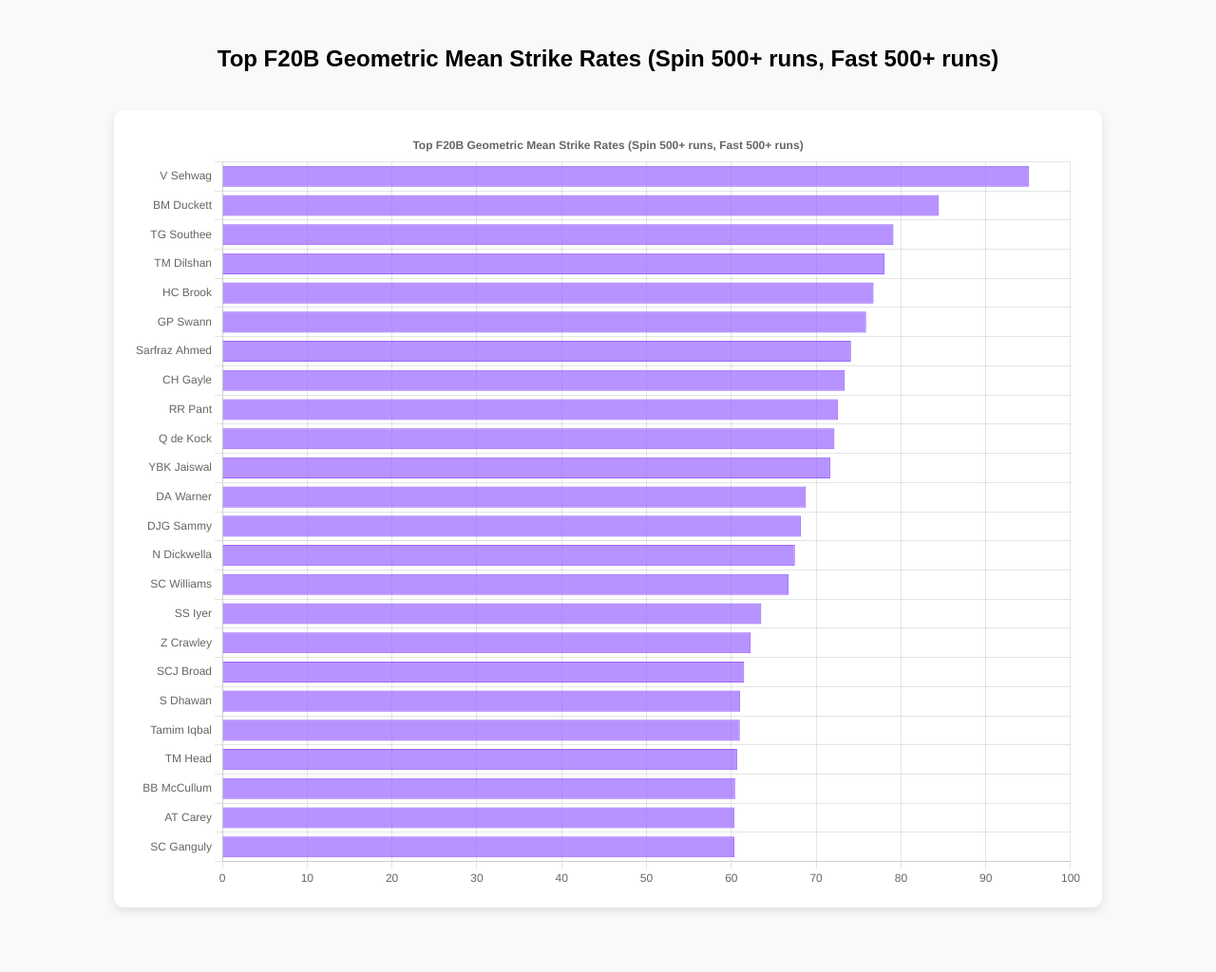
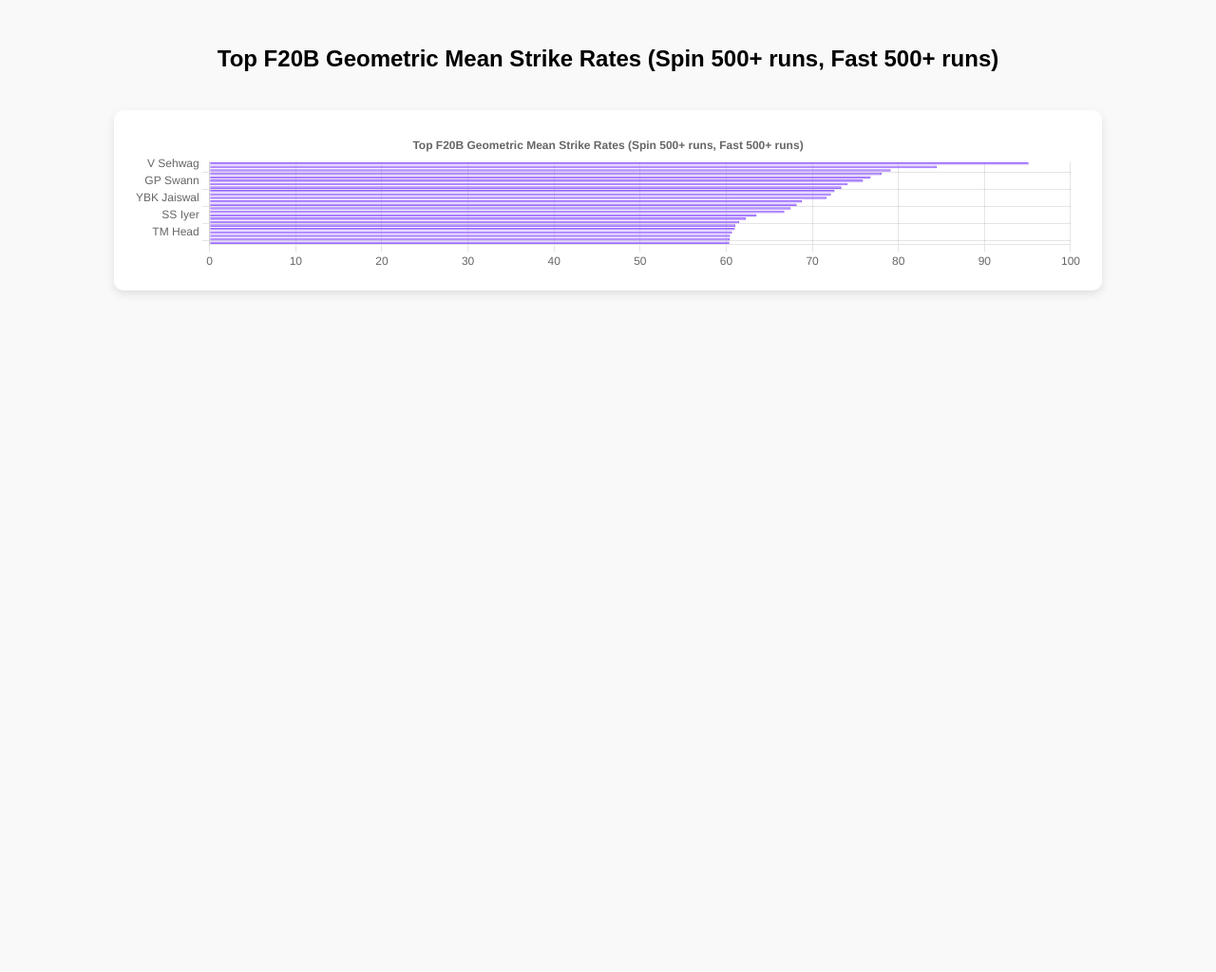
Before and after one commit to coversoncoversoff/coversoncoversoff-oss.github.io, a Jekyll site: the page assets/plots/No-Time-To-Settle-Plots/geo-mean.html, which Jekyll copies as it is, in a window 1280 px wide. Shown: the whole page at 95% size. Built offline with Jekyll 4.4.1, drawn with Linux system fonts in a browser that asks for light colours; after the commit the page ends 900 px from its top, so only the background shows below that.

Commit message:
Update geo-mean.html

```diff
--- a/assets/plots/No-Time-To-Settle-Plots/geo-mean.html
+++ b/assets/plots/No-Time-To-Settle-Plots/geo-mean.html
@@ -21,7 +21,7 @@
     }
     canvas {
       /* Make canvas height large enough for all labels */
-      height: 800px !important;
+      height: auto !important;
     }
   </style>
 </head>
```
